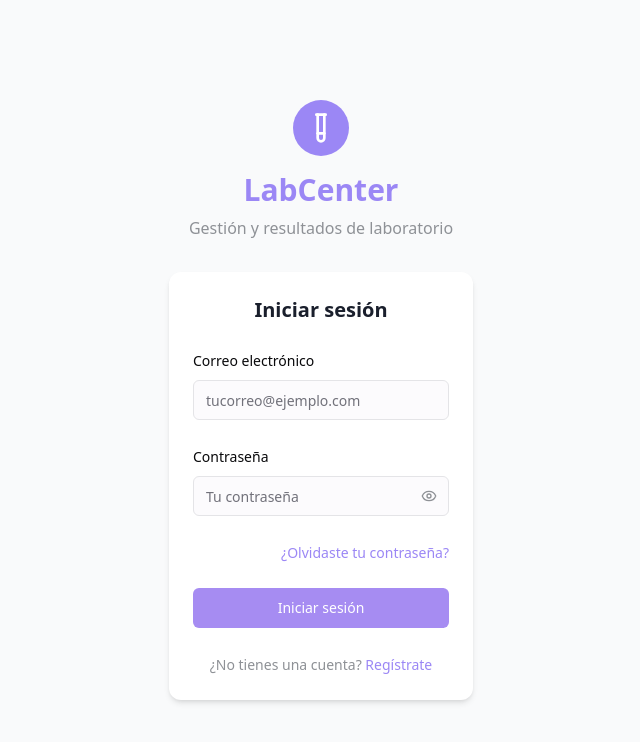
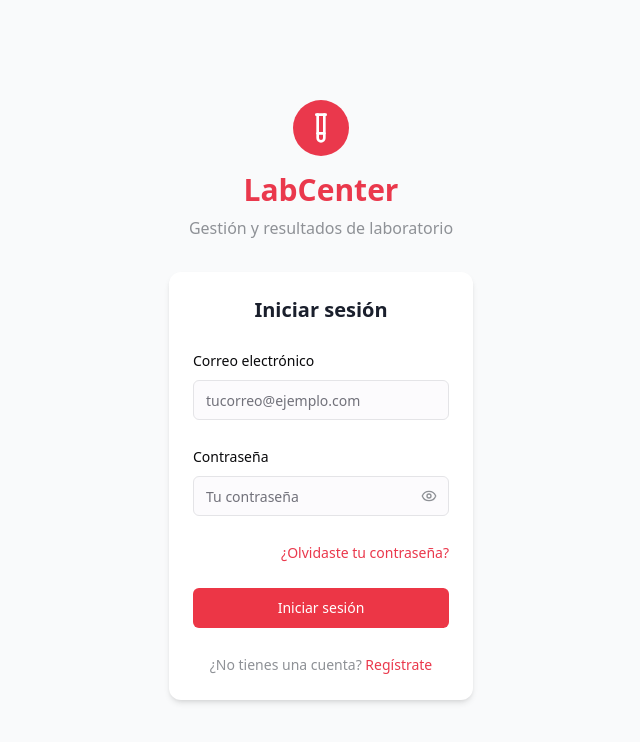
Before and after one commit to FERXXO5000/LabMedical-connect-app, a React (Vite) app: page /login in a window 1280 px wide. Shown: the top 742 px of the page, without its empty margins (319-959 px from the left). Built offline with nearby package versions, Linux system fonts and the light colour scheme.

Commit message:
Refactor: Change color palette to red
Update the color palette in tailwind.config.ts and src/index.css to use red colors.

```diff
--- a/src/index.css
+++ b/src/index.css
@@ -14,24 +14,24 @@
     --popover: 0 0% 100%;
     --popover-foreground: 240 10% 3.9%;
 
-    --primary: 255 80% 75%;
+    --primary: 355 83% 57%;
     --primary-foreground: 0 0% 100%;
 
-    --secondary: 253 52% 51%;
+    --secondary: 355 80% 50%;
     --secondary-foreground: 0 0% 100%;
 
     --muted: 240 4.8% 95.9%;
     --muted-foreground: 240 3.8% 46.1%;
 
-    --accent: 260 50% 95%;
-    --accent-foreground: 240 5.9% 10%;
+    --accent: 355 100% 95%;
+    --accent-foreground: 355 80% 25%;
 
     --destructive: 0 84.2% 60.2%;
     --destructive-foreground: 0 0% 98%;
 
     --border: 240 5.9% 90%;
     --input: 240 5.9% 90%;
-    --ring: 255 80% 75%;
+    --ring: 355 83% 57%;
 
     --radius: 0.5rem;
 
@@ -55,16 +55,16 @@
     --popover: 240 10% 3.9%;
     --popover-foreground: 0 0% 98%;
 
-    --primary: 255 80% 75%;
-    --primary-foreground: 240 5.9% 10%;
+    --primary: 355 83% 57%;
+    --primary-foreground: 0 0% 100%;
 
-    --secondary: 253 52% 51%;
+    --secondary: 355 80% 50%;
     --secondary-foreground: 0 0% 98%;
 
     --muted: 240 3.7% 15.9%;
     --muted-foreground: 240 5% 64.9%;
 
-    --accent: 240 3.7% 15.9%;
+    --accent: 355 100% 20%;
     --accent-foreground: 0 0% 98%;
 
     --destructive: 0 62.8% 30.6%;
@@ -72,7 +72,7 @@
 
     --border: 240 3.7% 15.9%;
     --input: 240 3.7% 15.9%;
-    --ring: 240 4.9% 83.9%;
+    --ring: 355 83% 57%;
 
     --sidebar-background: 240 5.9% 10%;
     --sidebar-foreground: 240 4.8% 95.9%;
--- a/tailwind.config.ts
+++ b/tailwind.config.ts
@@ -65,14 +65,14 @@ export default {
 				},
 				labcenter: {
 					purple: {
-						DEFAULT: '#9b87f5',
-						dark: '#6E59A5',
-						light: '#E5DEFF',
+						DEFAULT: '#ea384c',
+						dark: '#c91c30',
+						light: '#fde7ea',
 					},
 					gray: {
 						DEFAULT: '#8E9196',
 						dark: '#1A1F2C',
-						light: '#F1F0FB',
+						light: '#FFF4F5',
 					}
 				}
 			},
```
